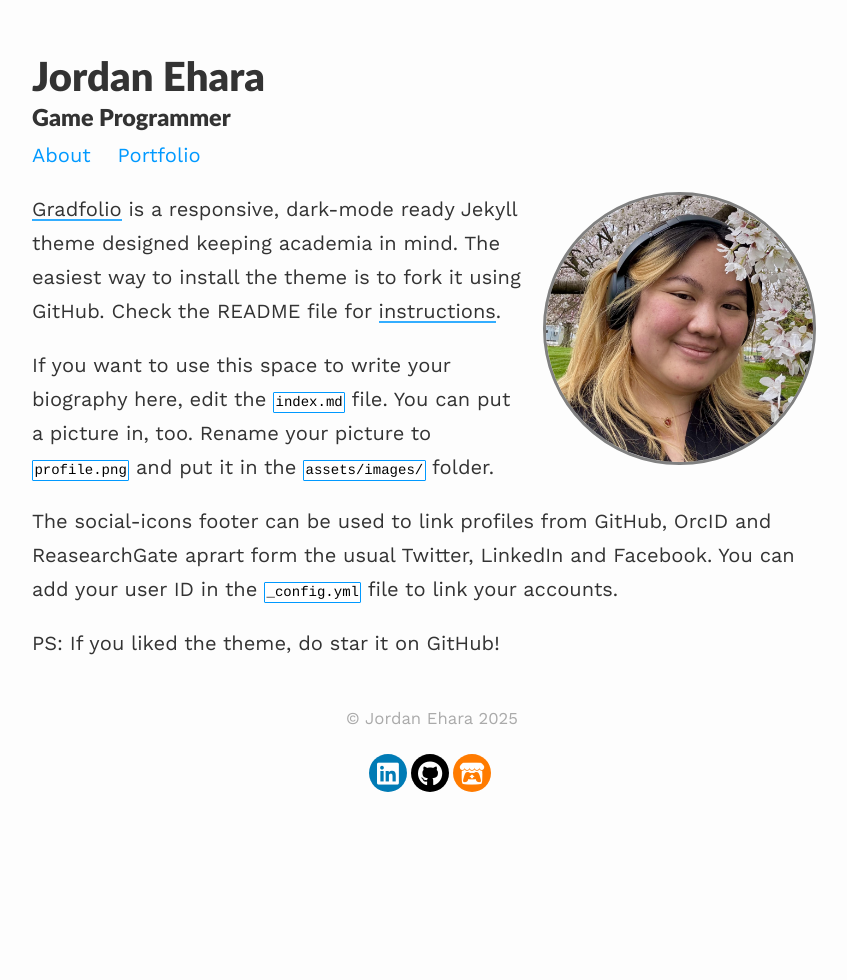
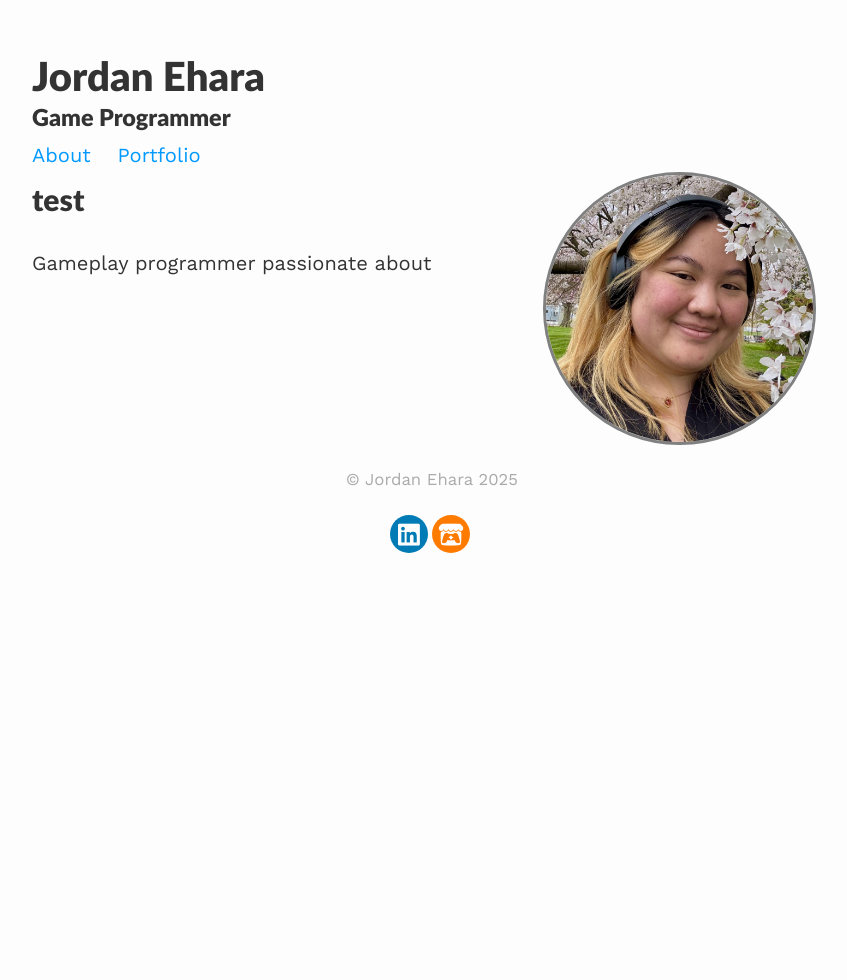
Before and after one commit to jordanehara/jordanehara.github.io, a Jekyll site: the page built from index.md, in a window 1280 px wide. Shown: the whole page, without its empty margins (208-1055 px from the left). Built offline with Jekyll 4.4.1, drawn with Linux system fonts in a browser that asks for light colours.

```diff
--- a/_config.yml
+++ b/_config.yml
@@ -48,12 +48,9 @@ collections:
     output: true
     permalink: /portfolio/:name/
     order:
-      - shortProject.md
+      - carbon.md
       - longerProjectTitle.md
       - redirect.md
-      - project4.md
-      - project5.md
-      - project6.md
 
 sass:
   sass_dir: /assets/css/_sass
--- a/_includes/social-footer.html
+++ b/_includes/social-footer.html
@@ -14,13 +14,6 @@
     </a>
     {%- endif -%}
 
-    {%- if site.github -%}
-    <a title="{{ _locale_string_follow | replace: '[NAME]', 'GitHub' }}" class="social-button github"
-        href="https://www.github.com/{{ site.github }}" itemprop="sameAs" target="_blank">
-        <i class="fab fa-github"></i>
-    </a>
-    {%- endif -%}
-
     {%- if site.itchio -%}
     <a title="{{ _locale_string_follow | replace: '[NAME]', 'itchio' }}" class="social-button itch-io"
         href="https://{{ site.itchio }}.itch.io/" itemprop="sameAs" target="_blank">
--- a/index.md
+++ b/index.md
@@ -7,10 +7,6 @@ profile:
 published: true
 ---
 
-[Gradfolio](https://github.com/jitinnair1/gradfolio){:target="_blank"} is a responsive, dark-mode ready Jekyll theme designed keeping academia in mind. The easiest way to install the theme is to fork it using GitHub. Check the README file for [instructions](https://github.com/jitinnair1/gradfolio#installation){:target="_blank"}.
+## test ##
 
-If you want to use this space to write your biography here, edit the `index.md` file. You can put a picture in, too. Rename your picture to `profile.png` and put it in the `assets/images/` folder.
-
-The social-icons footer can be used to link profiles from GitHub, OrcID and ReasearchGate aprart form the usual Twitter, LinkedIn and Facebook. You can add your user ID in the `_config.yml` file to link your accounts.
-
-PS: If you liked the theme, do star it on GitHub!
+Gameplay programmer passionate about
```
Also changed, not shown: _projects/carbon.md (renamed from _projects/shortProject.md, +1 -1 lines).
